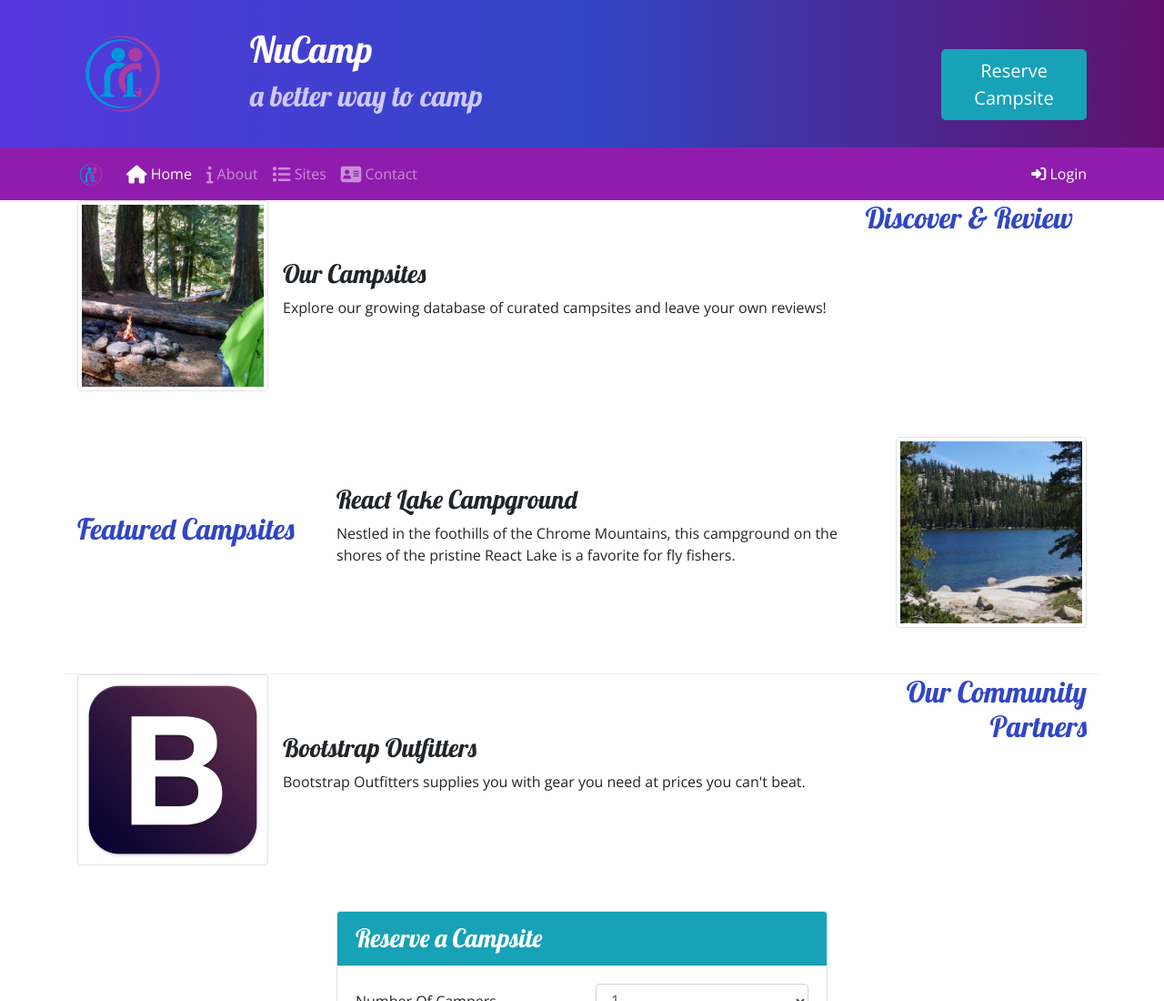
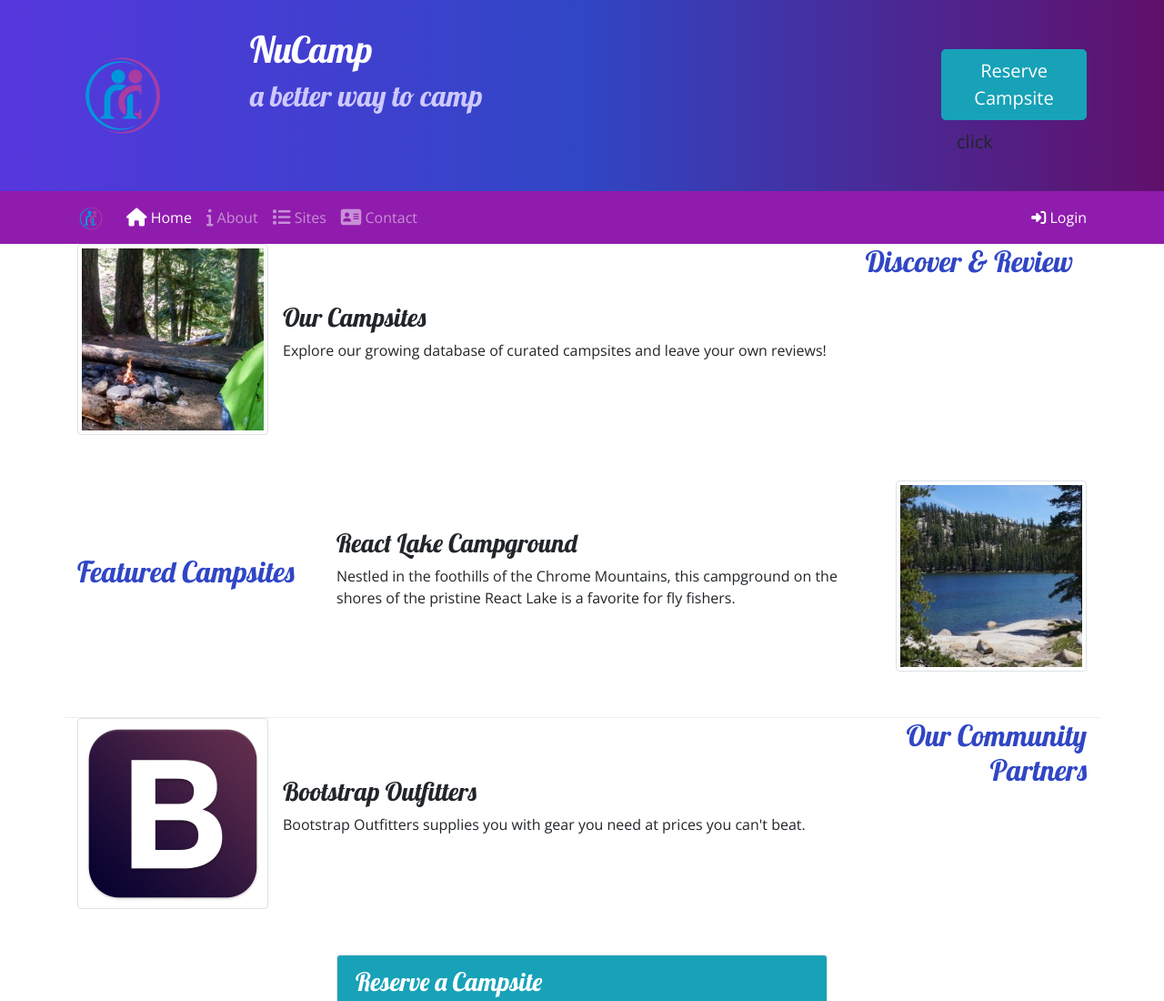
Before and after one commit to alia20/Prj-Camp, a plain HTML site: page index.html in a window 1280 px wide. Shown: the top 1100 px of the page at 91% size. Drawn offline with nearby package versions, Linux system fonts and the light colour scheme.

Commit message:
made new changes

```diff
--- a/index.html
+++ b/index.html
@@ -32,7 +32,7 @@
                 </div>
                 <div class="col-md-4 col-xl-2 mt-4">
                     <a href="#reserveForm" role="button" class="btn btn-lg btn-info" data-toggle="tooltip" data-placement="bottom" data-html="true" title="Or call us at <br /><strong>1-206-555-1234</strong>">Reserve Campsite</a>
-
+                     <button class="btn btn-lg">click</button>
                 </div>
             </div>
         </div>
```
